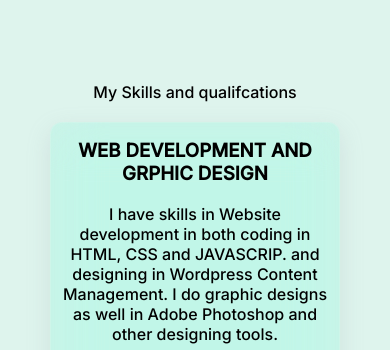
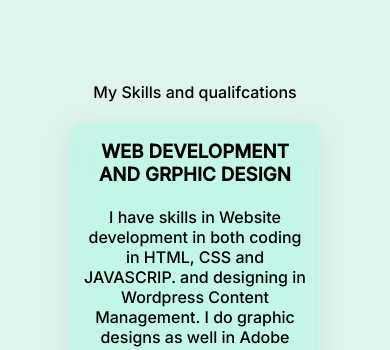
Before and after one commit to Mustaphajaiteh/Mustik.github.io, a plain HTML site: page index.html in a window 390 px wide. Shown: the part 1030-1380 px from the top of the page. Drawn offline with Linux system fonts and the light colour scheme.

Commit message:
16-9-update

```diff
--- a/style.css
+++ b/style.css
@@ -506,8 +506,8 @@ input.checkbox-nav:checked ~ label.toggle-nav{
     /*  */
     .projects ul li{
 
-      /* max-width: 250px; */
-      height: 350px;
+       max-width: 250px;
+      height: 400px;
 
     }
   }
```
